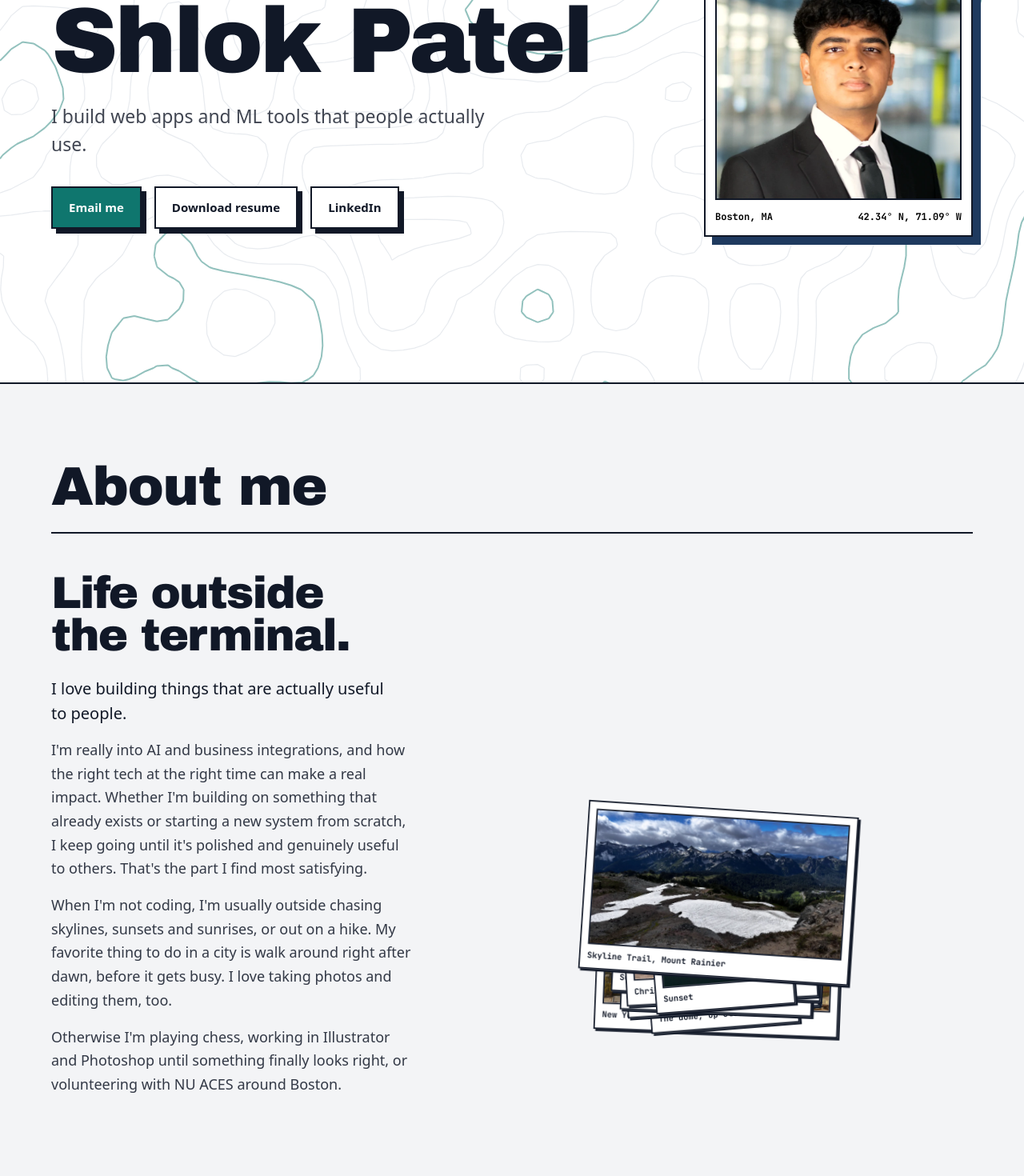
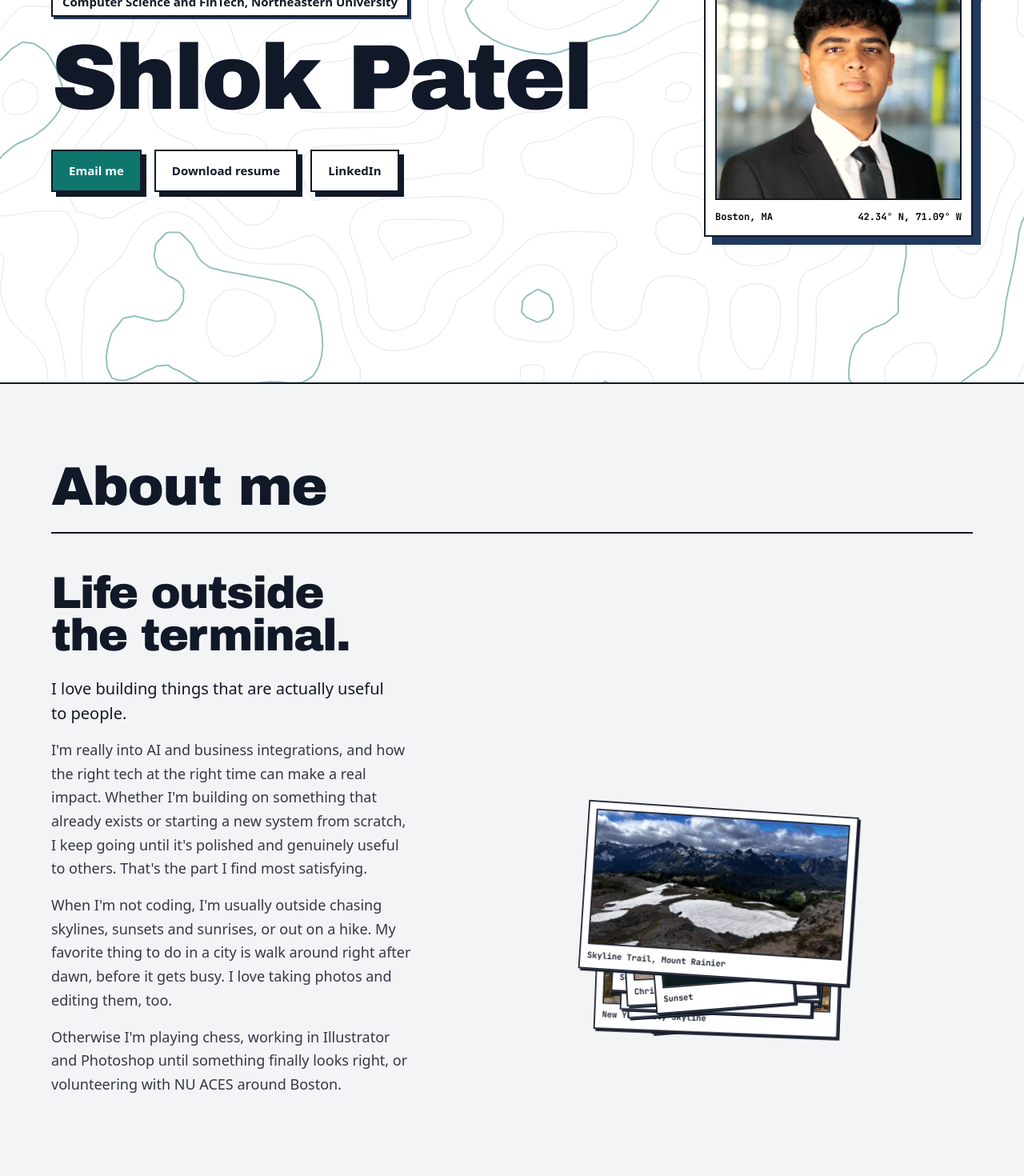
Before and after one commit to shlok-p07/Portfolio-Website, a React (Vite) app in the folder portfolio-website/: page /#toolkit in a window 1280 px wide. Shown: the part 320-1790 px from the top of the page at 80% size. Built offline with nearby package versions, Linux system fonts and the light colour scheme; a web font is replaced by a local one.

Commit message:
Drop the hero tagline and reorder the About photo prints
Move the dome close-up print earlier in the stack and tidy the captions
(Sunrise, Seattle Skyline, New York City Skyline).

```diff
--- a/portfolio-website/src/App.jsx
+++ b/portfolio-website/src/App.jsx
@@ -344,9 +344,6 @@ function App() {
               >
                 {PROFILE.name}
               </h1>
-              <p className="rise m-0 mt-6 max-w-[36rem] text-[1.25rem] leading-[1.5] font-medium text-ink/80 sm:text-[1.4375rem]" style={{ "--i": 2 }}>
-                I build web apps and ML tools that people actually use.
-              </p>
               <div className="rise mt-9 flex flex-wrap gap-4" style={{ "--i": 3 }}>
                 <Button href={EMAIL} tone="accent">
                   Email me
--- a/portfolio-website/src/components/About.jsx
+++ b/portfolio-website/src/components/About.jsx
@@ -34,10 +34,17 @@ const PRINTS = [
     x: 5, y: 29, w: 44, r: 2, z: 5,
   },
   {
+    src: "/life/dome-closeup.webp",
+    ratio: 1,
+    alt: "A close-up of the lit dome and arched windows of Boston's Christian Science Plaza at night, with a film date stamp",
+    caption: "The dome, up close",
+    x: 62, y: 71, w: 34, r: 3, z: 1,
+  },
+  {
     src: "/life/wing.webp",
     ratio: 1400 / 818,
     alt: "An airplane wing silhouetted against a thin orange horizon above the clouds",
-    caption: "Sunrise from the air",
+    caption: "Sunrise",
     x: 50, y: 27.5, w: 48, r: -2, z: 4,
   },
   {
@@ -51,23 +58,17 @@ const PRINTS = [
     src: "/life/seattle.webp",
     ratio: 3 / 2,
     alt: "Seattle's skyline and the Space Needle across the water, with a boat's wake in the foreground",
-    caption: "Seattle",
+    caption: "Seattle Skyline",
     x: 54, y: 49.5, w: 44, r: 2.5, z: 2,
   },
   {
     src: "/life/nyc.webp",
     ratio: 16 / 9,
     alt: "The Manhattan skyline on a clear afternoon, seen over rows of rooftops and trees, with a bridge on the right",
-    caption: "New York City skyline",
+    caption: "New York City Skyline",
     x: 0, y: 70, w: 56, r: -1.5, z: 1,
   },
-  {
-    src: "/life/dome-closeup.webp",
-    ratio: 1,
-    alt: "A close-up of the lit dome and arched windows of Boston's Christian Science Plaza at night, with a film date stamp",
-    caption: "The dome, up close",
-    x: 62, y: 71, w: 34, r: 3, z: 1,
-  },
+
 ];
 
 // The spread is 25:36, so one unit of width is 36/25 of a unit of height.
```
